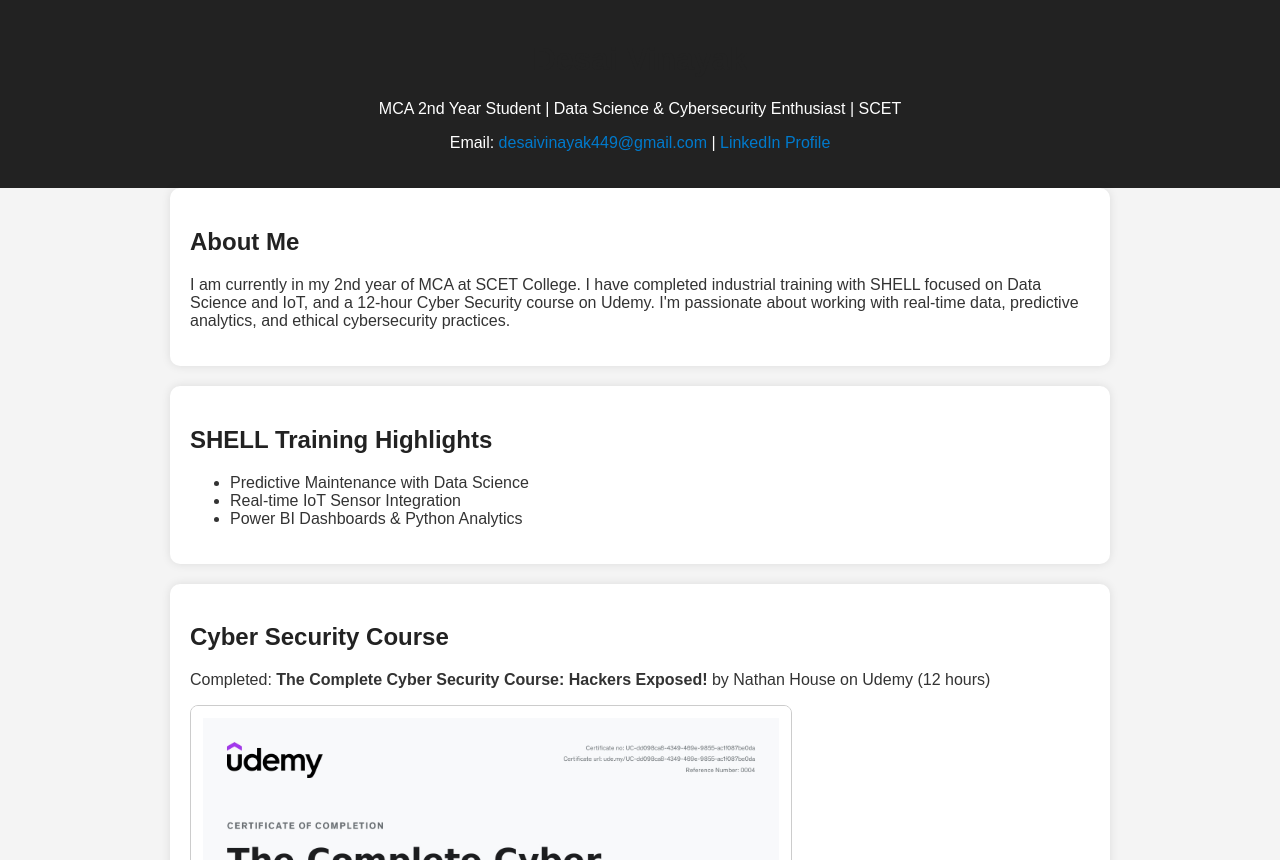
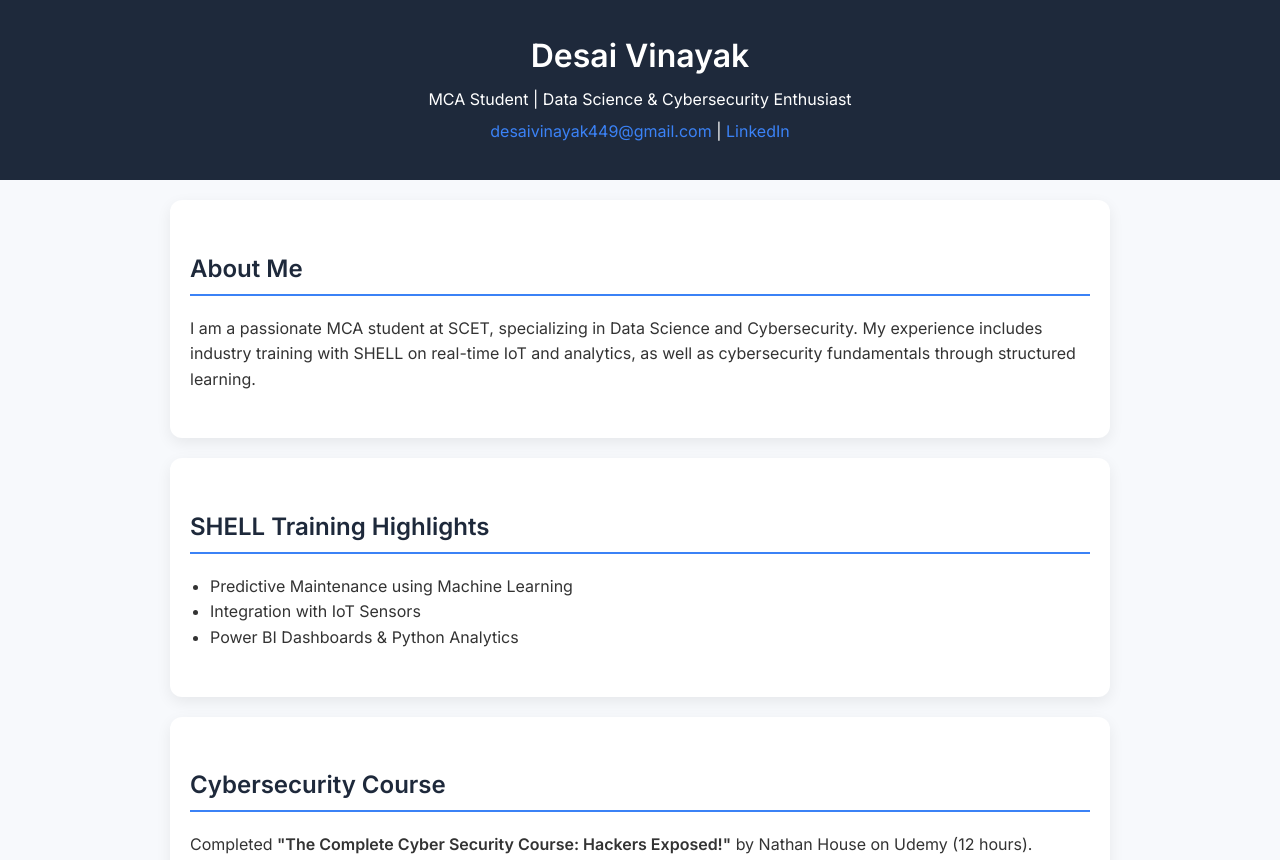
Before and after one commit to desaivinayak449/Portfolio-Website, a plain HTML site: page index.html in a window 1280 px wide. Shown: the top 860 px of the page. Drawn offline with Linux system fonts and the light colour scheme.

Commit message:
index.html

```diff
--- a/index.html
+++ b/index.html
@@ -4,56 +4,114 @@
   <meta charset="UTF-8" />
   <meta name="viewport" content="width=device-width, initial-scale=1.0" />
   <title>Desai Vinayak | Data Science & Cybersecurity Portfolio</title>
-  <link rel="stylesheet" href="style.css" />
+  <link href="https://fonts.googleapis.com/css2?family=Inter:wght@400;600&display=swap" rel="stylesheet" />
   <style>
-    body { font-family: Arial, sans-serif; margin: 0; padding: 0; background-color: #f4f4f4; color: #333; }
-    header, footer { background-color: #222; color: #fff; padding: 20px; text-align: center; }
-    section { padding: 20px; max-width: 900px; margin: auto; background: #fff; margin-bottom: 20px; border-radius: 10px; box-shadow: 0 0 10px rgba(0,0,0,0.1); }
-    h1, h2 { color: #222; }
-    a { color: #007acc; text-decoration: none; }
-    img.certificate { width: 100%; max-width: 600px; border: 1px solid #ccc; border-radius: 8px; }
+    body {
+      font-family: 'Inter', sans-serif;
+      margin: 0;
+      padding: 0;
+      background-color: #f7f9fc;
+      color: #333;
+      line-height: 1.6;
+    }
+    header, footer {
+      background-color: #1e293b;
+      color: #fff;
+      padding: 30px 20px;
+      text-align: center;
+    }
+    header h1 {
+      margin: 0;
+      font-size: 2rem;
+    }
+    header p {
+      margin: 6px 0;
+    }
+    a {
+      color: #3b82f6;
+      text-decoration: none;
+    }
+    a:hover {
+      text-decoration: underline;
+    }
+    section {
+      background: #ffffff;
+      padding: 30px 20px;
+      margin: 20px auto;
+      max-width: 900px;
+      border-radius: 12px;
+      box-shadow: 0 5px 15px rgba(0, 0, 0, 0.07);
+    }
+    h2 {
+      border-bottom: 2px solid #3b82f6;
+      padding-bottom: 5px;
+      margin-bottom: 20px;
+      color: #1e293b;
+    }
+    ul {
+      padding-left: 20px;
+    }
+    img.certificate {
+      width: 100%;
+      max-width: 600px;
+      margin-top: 10px;
+      border-radius: 10px;
+      border: 1px solid #ccc;
+    }
+    footer {
+      font-size: 0.9rem;
+    }
+    @media (max-width: 600px) {
+      header h1 {
+        font-size: 1.5rem;
+      }
+      section {
+        padding: 20px 15px;
+      }
+    }
   </style>
 </head>
 <body>
   <header>
     <h1>Desai Vinayak</h1>
-    <p>MCA 2nd Year Student | Data Science & Cybersecurity Enthusiast | SCET</p>
-    <p>Email: <a href="mailto:desaivinayak449@gmail.com">desaivinayak449@gmail.com</a> |
-       <a href="https://www.linkedin.com/in/desai-vinayak-90ba8b333/" target="_blank">LinkedIn Profile</a>
+    <p>MCA Student | Data Science & Cybersecurity Enthusiast</p>
+    <p>
+      <a href="mailto:desaivinayak449@gmail.com">desaivinayak449@gmail.com</a> |
+      <a href="https://www.linkedin.com/in/desai-vinayak-90ba8b333/" target="_blank">LinkedIn</a>
     </p>
   </header>
 
   <section id="about">
     <h2>About Me</h2>
-    <p>I am currently in my 2nd year of MCA at SCET College. I have completed industrial training with SHELL focused on Data Science and IoT, and a 12-hour Cyber Security course on Udemy. I'm passionate about working with real-time data, predictive analytics, and ethical cybersecurity practices.</p>
+    <p>I am a passionate MCA student at SCET, specializing in Data Science and Cybersecurity. My experience includes industry training with SHELL on real-time IoT and analytics, as well as cybersecurity fundamentals through structured learning.</p>
   </section>
 
   <section id="training">
     <h2>SHELL Training Highlights</h2>
     <ul>
-      <li>Predictive Maintenance with Data Science</li>
-      <li>Real-time IoT Sensor Integration</li>
+      <li>Predictive Maintenance using Machine Learning</li>
+      <li>Integration with IoT Sensors</li>
       <li>Power BI Dashboards & Python Analytics</li>
     </ul>
   </section>
 
   <section id="cybersecurity">
-    <h2>Cyber Security Course</h2>
-    <p>Completed: <strong>The Complete Cyber Security Course: Hackers Exposed!</strong> by Nathan House on Udemy (12 hours)</p>
+    <h2>Cybersecurity Course</h2>
+    <p>Completed <strong>"The Complete Cyber Security Course: Hackers Exposed!"</strong> by Nathan House on Udemy (12 hours).</p>
     <img src="UC-dd098ca8-4349-469e-9855-ac1f087be0da.jpg" alt="Cyber Security Certificate" class="certificate" />
   </section>
 
   <section id="projects">
     <h2>Projects</h2>
     <ul>
-      <li><strong>Industrial Safety Dashboard:</strong> Power BI + Python EDA</li>
-      <li><strong>IoT Alert System:</strong> Real-time sensor data analytics (Python)</li>
-      <li><strong>Cyber Threat Simulation:</strong> Basic vulnerability testing tools</li>
+      <li><strong>Industrial Safety Dashboard:</strong> Data Visualization with Power BI</li>
+      <li><strong>IoT Alert System:</strong> Real-time data analysis with Python</li>
+      <li><strong>Cyber Threat Simulation:</strong> Basic network vulnerability testing tools</li>
     </ul>
   </section>
 
   <footer>
-    <p>© 2025 Desai Vinayak</p>
+    <p>© 2025 Desai Vinayak — All Rights Reserved</p>
   </footer>
 </body>
 </html>
```
